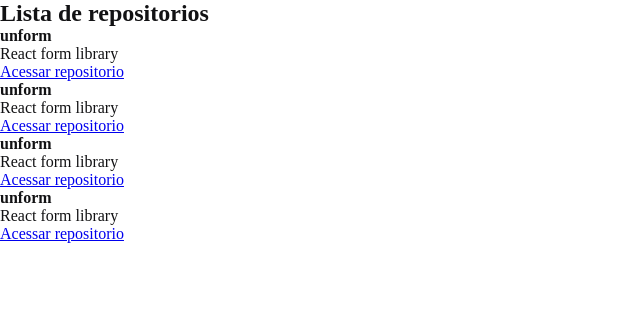
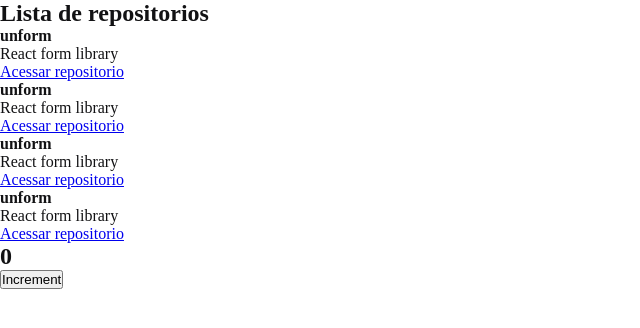
Before and after one commit to fabioteraoka/Ignite-React, a React app in the folder reactjs/01-github-explorer/: page / in a window 1280 px wide. Shown: the top 328 px of the page, without its empty margins (0-640 px from the left). Built offline with nearby package versions, Linux system fonts and the light colour scheme.

Commit message:
Estado do componente, Imutabilidade, Fast Refresh

```diff
--- a/reactjs/01-github-explorer/package.json
+++ b/reactjs/01-github-explorer/package.json
@@ -19,11 +19,13 @@
     "@babel/core": "^7.15.5",
     "@babel/preset-env": "^7.15.6",
     "@babel/preset-react": "^7.14.5",
+    "@pmmmwh/react-refresh-webpack-plugin": "^0.5.1",
     "babel-loader": "^8.2.2",
     "cross-env": "^7.0.3",
     "css-loader": "^6.2.0",
     "html-webpack-plugin": "^5.3.2",
     "node-sass": "^6.0.1",
+    "react-refresh": "^0.10.0",
     "sass-loader": "^12.1.0",
     "style-loader": "^3.2.1",
     "webpack": "^5.53.0",
--- a/reactjs/01-github-explorer/src/App.jsx
+++ b/reactjs/01-github-explorer/src/App.jsx
@@ -1,6 +1,12 @@
-import { RepositoryList } from './componentew/RepositoryList'
+import { Counter } from './componente/Counter'
+import { RepositoryList } from './componente/RepositoryList'
 import './styles/global.scss'
 
 export function App() {
-    return <RepositoryList></RepositoryList>
+    return(
+    <>
+        <RepositoryList/>
+        <Counter/>
+    </>
+    )
 }
--- /dev/null
+++ b/reactjs/01-github-explorer/src/componente/Counter.jsx
@@ -0,0 +1,17 @@
+import {useState} from 'react';
+
+export const Counter = () => {
+    const [counter, setCounter] = useState(0);
+
+    function increment() {
+        setCounter(counter+1);
+    }
+    return (
+        <div>
+            <h2>{counter}</h2>
+            <button type="button" onClick={increment}>
+                Increment
+            </button>
+        </div>
+    )
+}
--- a/reactjs/01-github-explorer/webpack.config.js
+++ b/reactjs/01-github-explorer/webpack.config.js
@@ -3,6 +3,7 @@
 const path = require('path');
 const HtmlWebpackPlugin = require('html-webpack-plugin');
 const isDevelopment = process.env.NODE_ENV !== 'production';
+const ReactRefreshWebpackPlugin = require('@pmmmwh/react-refresh-webpack-plugin');
 
 module.exports = {
     mode: isDevelopment ? 'development' : 'production',
@@ -18,13 +19,15 @@ module.exports = {
     devServer: {
         static: {
           directory: path.join(__dirname, 'public'),
-        }
+        },
+        hot: true,
         },
     plugins: [
+        isDevelopment && new ReactRefreshWebpackPlugin(),
         new HtmlWebpackPlugin({
             template: path.resolve(__dirname, 'public', 'index.html'),
         })
-    ],
+    ].filter(Boolean),
     module: {
         rules: [
             {
@@ -32,6 +35,11 @@ module.exports = {
                 exclude: /node_modules/,
                 use: {
                     loader: 'babel-loader',
+                    options: {
+                        plugins: [
+                            isDevelopment && require.resolve('react-refresh/babel')
+                        ].filter(Boolean),
+                    }
                 }
             },
             {
```
Also changed, not shown: reactjs/01-github-explorer/src/componente/RepositoryItem.jsx (renamed from reactjs/01-github-explorer/src/componentew/RepositoryItem.jsx), reactjs/01-github-explorer/src/componente/RepositoryList.jsx (renamed from reactjs/01-github-explorer/src/componentew/RepositoryList.jsx), 1 other file (tests, documents, lock files or other folders).
